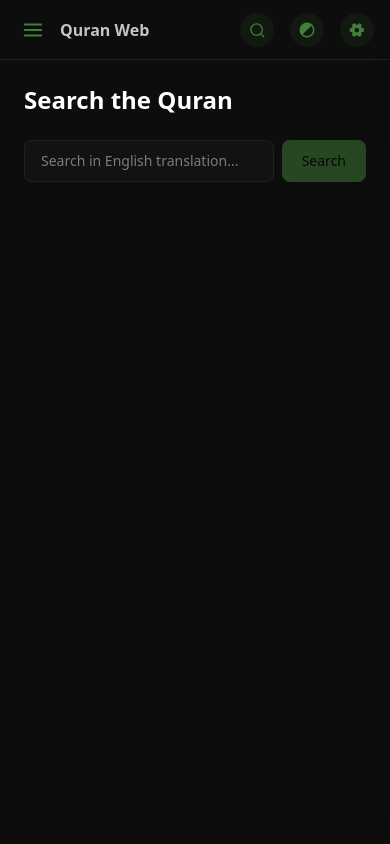
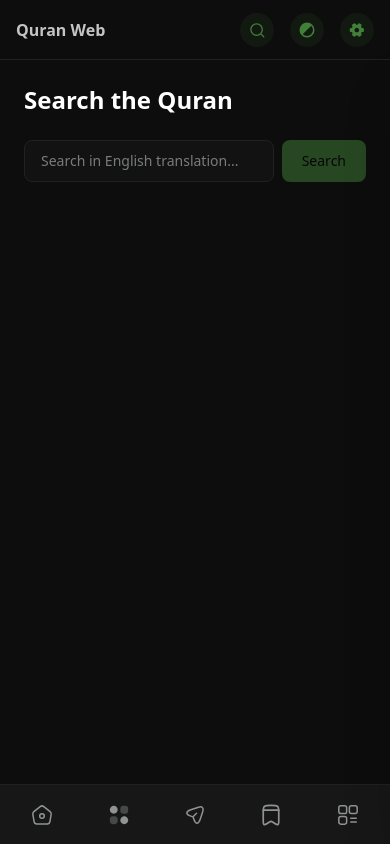
Before and after one commit to Hacnine/quranweb-frontend, a Next.js app: page /search in a window 390 px wide. Built offline with nearby package versions, Linux system fonts and the light colour scheme; a web font is replaced by a local one.

Commit message:
fix: responsive layout - bottom nav on mobile, left sidebar on laptop+

```diff
--- a/app/providers.tsx
+++ b/app/providers.tsx
@@ -16,10 +16,10 @@ export function AppShell({ children }: { children: React.ReactNode }) {
     <div className="min-h-screen bg-qm-bg">
       {/* Fixed top header */}
       <Header />
-      {/* Fixed left icon sidebar - hidden on mobile */}
+      {/* Fixed left icon sidebar */}
       <IconSidebar />
-      {/* Page content — padded top for header, padded left for icon sidebar on desktop only */}
-      <div className="pt-[60px] lg:pl-[60px]">
+      {/* Page content — padded top for header, padded left for icon sidebar on laptop+, padded bottom for bottom nav on mobile */}
+      <div className="pt-[60px] laptop:pl-[60px] pb-[60px] laptop:pb-0">
         {children}
       </div>
       <SettingsPanel />
--- a/components/Header.tsx
+++ b/components/Header.tsx
@@ -2,26 +2,15 @@
 
 import Link from "next/link";
 import { useAppDispatch } from "@/store/hooks";
-import { toggleSidebar, toggleSurahSidebar } from "@/store/settingsSlice";
+import { toggleSidebar } from "@/store/settingsSlice";
 
 export default function Header() {
   const dispatch = useAppDispatch();
 
   return (
-    <header className="fixed left-0 lg:left-[60px] right-0 top-0 z-50 flex h-[60px] items-center justify-between border-b border-qm-border bg-qm-bg px-4 tablet:px-6">
-      {/* Left: hamburger menu (mobile) + site name */}
+    <header className="fixed left-0 laptop:left-[60px] right-0 top-0 z-50 flex h-[60px] items-center justify-between border-b border-qm-border bg-qm-bg px-4 tablet:px-6">
+      {/* Left: site name + tagline */}
       <div className="flex items-center gap-2.5">
-        <button
-          onClick={() => dispatch(toggleSurahSidebar())}
-          className="lg:hidden flex h-[34px] w-[34px] min-w-[34px] cursor-pointer items-center justify-center rounded-sm text-qm-green transition-all active:scale-90"
-          aria-label="Menu"
-        >
-          <svg xmlns="http://www.w3.org/2000/svg" width="22" height="22" viewBox="0 0 24 24" fill="none" stroke="currentColor" strokeWidth="2" strokeLinecap="round" strokeLinejoin="round">
-            <line x1="3" y1="6" x2="21" y2="6"></line>
-            <line x1="3" y1="12" x2="21" y2="12"></line>
-            <line x1="3" y1="18" x2="21" y2="18"></line>
-          </svg>
-        </button>
         <Link href="/surahs/1" className="hidden items-center gap-2.5 sm:flex">
           <div className="space-y-[2px] text-left">
             <p className="mt-[2px] text-xl font-bold leading-none text-qm-text">
--- a/components/IconSidebar.tsx
+++ b/components/IconSidebar.tsx
@@ -43,8 +43,8 @@ export default function IconSidebar() {
   const isQuran = pathname.startsWith("/surahs");
 
   return (
-    <aside className="hidden lg:flex fixed bottom-0 left-0 top-0 z-40 w-[60px] flex-col items-center bg-qm-sidebar border-r border-qm-border">
-      <Link href="/surahs/1" className="flex h-[60px] w-full items-center justify-center border-b border-qm-border" title="Quran Web">
+    <nav className="fixed bottom-0 left-0 z-40 h-[60px] w-full bg-qm-sidebar border-t border-qm-border laptop:top-0 laptop:bottom-auto laptop:h-full laptop:w-[60px] laptop:border-r laptop:border-t-0 flex items-center">
+      <Link href="/surahs/1" className="max-laptop:hidden laptop:flex laptop:h-[60px] laptop:w-full items-center justify-center border-b border-qm-border" title="Quran Web">
         <svg width="36" height="36" viewBox="0 0 36 36" fill="none" xmlns="http://www.w3.org/2000/svg">
           <path d="M6.99183 0H29.0082C32.8696 0 36 3.13043 36 6.99183V29.0082C36 32.8696 32.8696 36 29.0082 36H6.99183C3.13043 36 0 32.8696 0 29.0082V6.99183C0 3.13043 3.13043 0 6.99183 0Z" className="fill-qm-green"/>
           <path d="M26.0687 24.5654V28.2374C26.0688 28.3545 26.0389 28.4696 25.9818 28.5717C25.9247 28.6739 25.8424 28.7597 25.7427 28.821C25.6429 28.8822 25.5292 28.9168 25.4122 28.9215C25.2953 28.9263 25.1791 28.9009 25.0748 28.8479L18 25.2596" stroke="#E2E2E2" strokeWidth="0.782609"/>
@@ -56,7 +56,7 @@ export default function IconSidebar() {
         </svg>
       </Link>
 
-      <div className="flex flex-1 items-center justify-between gap-6 px-3 py-4 max-lg:w-full lg:flex-col lg:justify-center lg:gap-6">
+      <div className="flex h-full w-full items-center justify-around gap-6 px-4 tablet:gap-8 laptop:h-[calc(100%-60px)] laptop:flex-col laptop:justify-center laptop:gap-6 laptop:px-0">
         <NavBtn href="/" title="Home" active={pathname === "/"}>
           <svg xmlns="http://www.w3.org/2000/svg" width="22" height="22" viewBox="0 0 22 22" fill="none">
             <path d="M9.23051 2.58494L2.87801 7.67243C2.16301 8.24076 1.70467 9.44163 1.86051 10.34L3.07968 17.6366C3.29968 18.9383 4.54634 19.9924 5.86634 19.9924H16.133C17.4438 19.9924 18.6997 18.9291 18.9197 17.6366L20.1388 10.34C20.2855 9.44163 19.8272 8.24076 19.1213 7.67243L12.7688 2.59411C11.788 1.80578 10.2022 1.80577 9.23051 2.58494Z" stroke="currentColor" strokeWidth="1.5" strokeLinecap="round" strokeLinejoin="round"/>
@@ -97,6 +97,6 @@ export default function IconSidebar() {
           </svg>
         </NavBtn>
       </div>
-    </aside>
+    </nav>
   );
 }
--- a/tailwind.config.ts
+++ b/tailwind.config.ts
@@ -10,6 +10,7 @@ const config: Config = {
     extend: {
       screens: {
         tablet: "640px",
+        laptop: "1024px",
       },
       colors: {
         // Exact colors from reference site (dark mode CSS variables)
```
